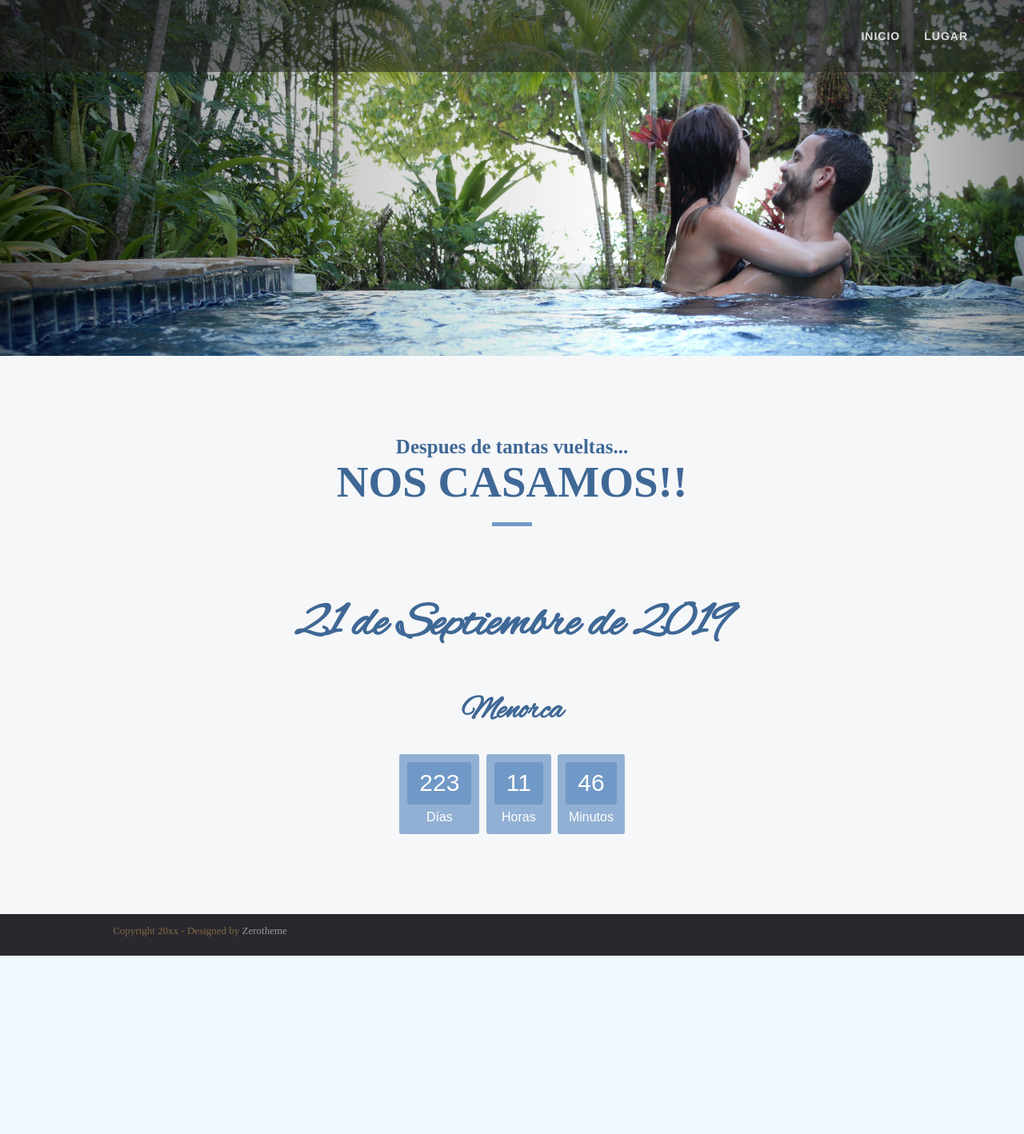
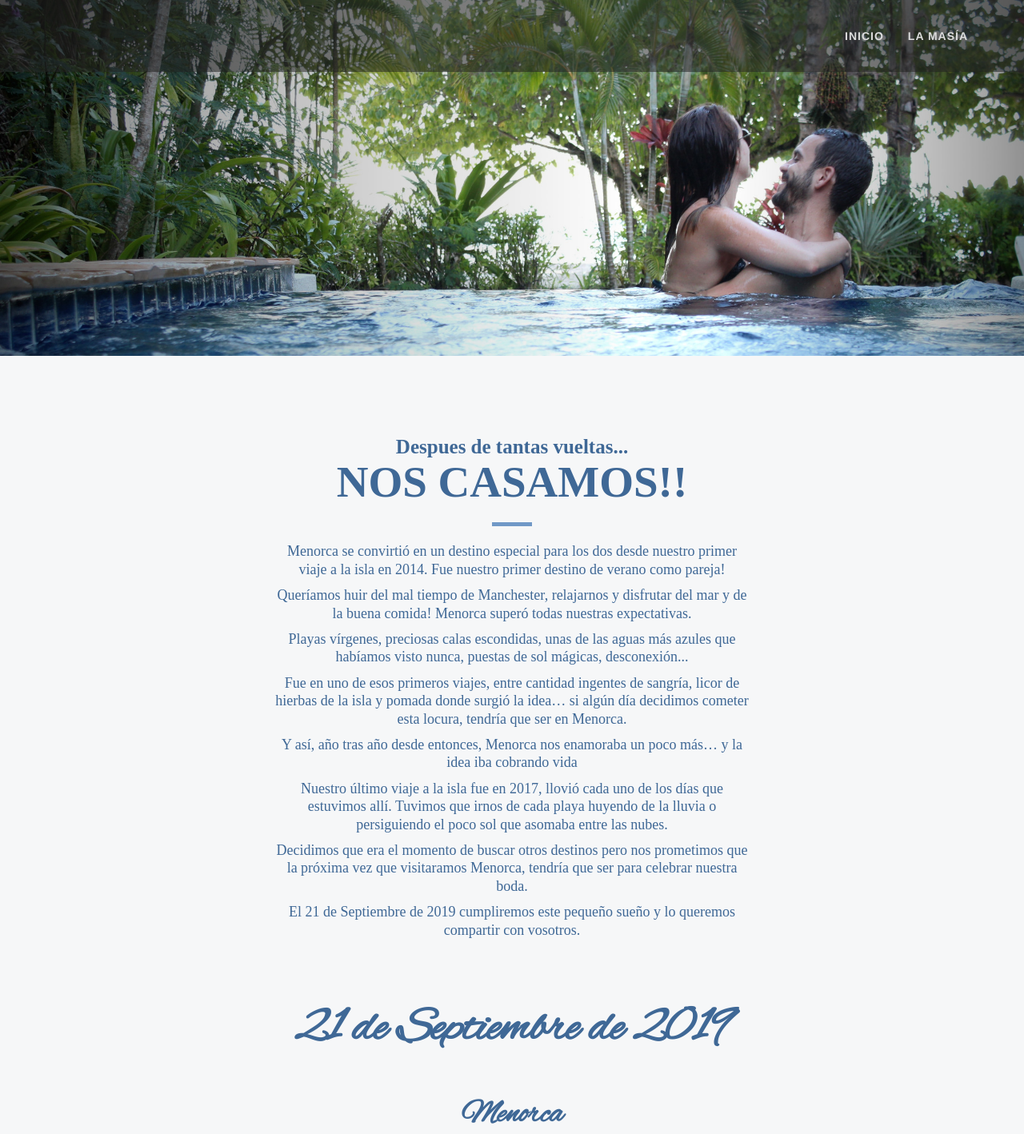
Before and after one commit to palvarez89/paparajotesybellotas, a Django app: page /es/ in a window 1280 px wide. Shown: the top 1418 px of the page at 80% size. Before the commit the page ends 1195 px from the top, so only its background shows below. Run offline with Django 3.2, Linux system fonts and the light colour scheme; parts of the project's set-up code (start-up, migrations or seed data) failed here and were passed over; some libraries are stand-ins or nearby versions.

Commit message:
Add some texts, and style for those

```diff
--- a/paparajotes_y_bellotas/static/css/style.css
+++ b/paparajotes_y_bellotas/static/css/style.css
@@ -466,6 +466,20 @@ a.btn:focus{outline: 0;}
   font-style: normal;
 }
 
+
+/* Normal text style */
+div.normal-box {
+    text-align: center;
+}
+
+.normal-box p {
+    color: #3f6896;
+    font-size: 18px;
+    max-width: 600px;
+    margin-left: auto;
+    margin-right: auto;
+}
+
 /* Hand writing style*/
 .main-handwrite,
 .main-sub-handwrite {
--- a/paparajotes_y_bellotas/templates/base.html
+++ b/paparajotes_y_bellotas/templates/base.html
@@ -61,7 +61,7 @@
                         <a class="nav-item" href="{% url 'home' %}">{% trans "Inicio" %}</a>
                     </li>
                     <li>
-                        <a class="nav-item" href="{% url 'location' %}">{% trans "Lugar" %}</a>
+                        <a class="nav-item" href="{% url 'location' %}">{% trans "La Masía" %}</a>
                     </li>
 		    <!--
                     {% if request.user.is_authenticated %}
--- a/paparajotes_y_bellotas/templates/pages/home.html
+++ b/paparajotes_y_bellotas/templates/pages/home.html
@@ -9,6 +9,23 @@
 			    <h2 class="main-subheader">{% trans 'Despues de tantas vueltas...' %}</h2>
 			    <h1 class="main-header">{% trans 'Nos casamos!!' %}</h2>
 	                    <hr>
+			 <div class="normal-box">
+<p>Menorca se convirtió en un destino especial para los dos desde nuestro primer viaje a la isla en 2014. Fue nuestro primer destino de verano como pareja!</p>
+
+<p>Queríamos huir del mal tiempo de Manchester, relajarnos y disfrutar del mar y de la buena comida! Menorca superó todas nuestras expectativas.</p>
+
+<p>Playas vírgenes, preciosas calas escondidas, unas de las aguas más azules que habíamos visto nunca, puestas de sol mágicas, desconexión...</p>
+
+<p>Fue en uno de esos primeros viajes, entre cantidad ingentes de sangría, licor de hierbas de la isla y pomada donde surgió la idea… si algún día decidimos cometer esta locura, tendría que ser en Menorca.</p>
+
+<p>Y así, año tras año desde entonces, Menorca nos enamoraba un poco más… y la idea iba cobrando vida</p>
+
+<p>Nuestro último viaje a la isla fue en 2017, llovió cada uno de los días que estuvimos allí. Tuvimos que irnos de cada playa huyendo de la lluvia o persiguiendo el poco sol que asomaba entre las nubes.</p>
+
+<p>Decidimos que era el momento de buscar otros destinos pero nos prometimos que la próxima vez que visitaramos Menorca, tendría que ser para celebrar nuestra boda.</p>
+
+<p>El 21 de Septiembre de 2019 cumpliremos este pequeño sueño y lo queremos compartir con vosotros.</p>
+	                </div>
 	                </div>
 		</div>
 		<div class="row" style="text-align: center;">
```
Also changed, not shown: paparajotes_y_bellotas/templates/pages/location.html (+9 -0 lines), paparajotes_y_bellotas/locale/en/LC_MESSAGES/django.po.
